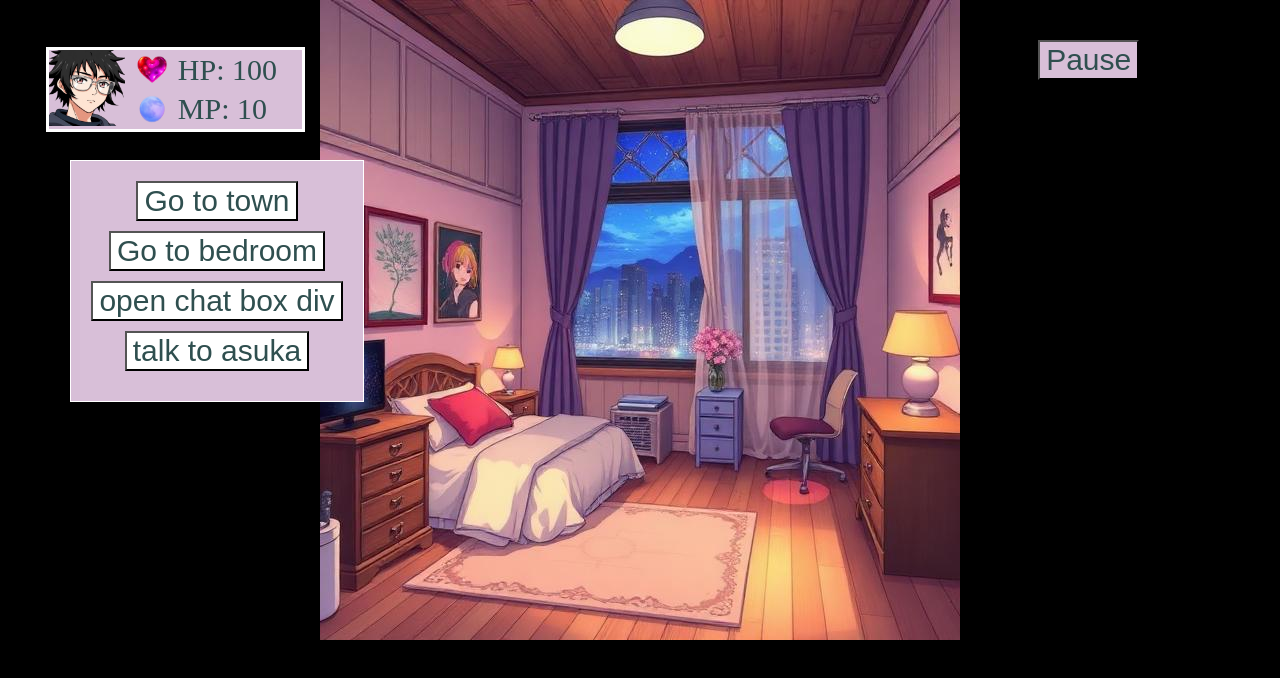
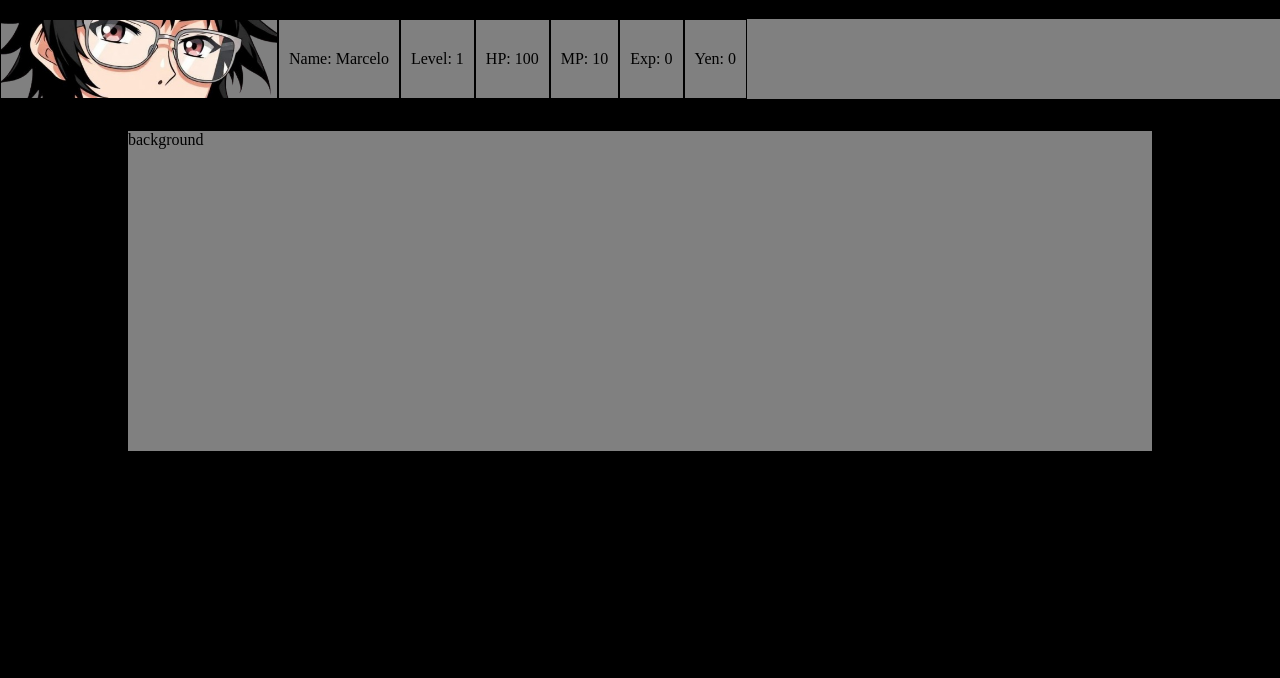
Before and after one commit to amethystCyber/amatsumiMMO, a plain HTML site: page amatsumiSPA.html in a window 1280 px wide. Drawn offline with Linux system fonts and the light colour scheme.

```diff
--- a/amatsumiSPA.html
+++ b/amatsumiSPA.html
@@ -2,248 +2,62 @@
 <head>
 <style>
 body{
-    background-color: black;
-    background-size: 50%;
-    background-position: top center;
-    background-repeat: no-repeat;
-}
-/*pause menu UI*/
-#pause{
-    position: absolute;
-    top: 5%;
-    right: 11%;
-    font-size: 30px;
-    background-color: thistle;
-    color: darkslategray;
-}
-#pauseMenu{
-border: solid 1px white;
-background-color: thistle;
-width: 80%;
-height: 80%;
-z-index: 20;
-position: absolute;
-left: 50%;
-top: 15%;
-transform: translateX(-50%);
-font-size: 30px;
-color: darkslategray;
-display: none;
-flex-direction: row;
-}
-#closePause{
-    position: absolute;
-    right: 0%;
-    top: 0%;
-    background-color: black;
-    color: white;
-    font-size: 30px;
-}
-#playerStats{
-    width: 50%;
-    align-items: center;
-    justify-content: center;
-    display: flex;
-    flex-direction: column;
-}
-#playerImg{
-  height: 50%;
-}
-#dataCenter{
-    border: solid 1px pink;
-    background-color: black;
-    width: 50%;
-    display: flex;
-    flex-direction: column;
-    align-items: center;
-    justify-content: center;
-}
-#dataCenter button{
-    background-color: thistle;
-    color: darkslategray;
-    font-size: 30px;
-    margin-bottom: 2%;
+  background-color: black;
 }
 
-/*playerBox top left*/
-#playerBox{
-  border: solid 3px white;
-  background-color: thistle;
-  position: relative;
-  left: 3%;
-  top: 5%;
-  width: 20%;
+#statusBar{
+  width: 100%;
   height: 10%;
-  display: flex;
-}
-#playerBoxPic{
-  background-image: url('marcelo.png');
-  background-size: contain;
-  background-repeat: no-repeat;
-  width: 30%;
-  height: 100%;
-}
-#playerBoxHpBox{
-  width: 70%;
-  height: 50%;
+  border: solid 3px black;
   position: absolute;
-  top: 0%;
-  left: 30%;
+  top: 2%;
+  left: 50%;
+  transform: translateX(-50%);
   display: flex;
   flex-direction: row;
+  background-color: grey;
 }
-#playerBoxMpBox{
-  width: 70%;
-  height: 50%;
+
+#background{
+  width: 80%;
+  height: 40%;
+  border: solid 3px black;
   position: absolute;
-  top: 50%;
-  left: 30%;
-  display: flex;
-  flex-direction: row;
+  top: 16%;
+  left: 50%;
+  transform: translateX(-50%);
+  background-color: grey;
 }
-#playerBoxHpPic{
-  width: 30%;
-  background-image: url('heart.png');
-  background-size: contain;
+
+#playerPhoto{
+  background-size: cover;
   background-repeat: no-repeat;
   background-position: center;
-}
-#playerBoxMpPic{
-  width: 30%;
-  background-image: url('mp.png');
-  background-size: contain;
-  background-repeat: no-repeat;
-  background-position: center;
-}
-#playerBoxHp{
-  color: darkslategray;
-  align-content: center;
-  font-size: 30px;
-}
-#playerBoxMp{
-  color: darkslategray;
-  align-content: center;
-  font-size: 30px;
-}
-
-/*Chatbox UI*/
-#chatbox{
-border: solid 1px black;
-background-color: white;
-width: 35%;
-height: 20%;
-position: absolute;
-top: 50%;
-left: 50%;
-transform: translateX(-50%);
-display: none;
-flex-direction: row;
-}
-#chatPic{
-width: 30%;
-height: 100%;
-border: solid 1px black;
-}
-#chatTalk{
-width: 70%;
-height: 100%;
-border: solid 1px black;
-}
-
-/*NPCS*/
-#asuka{
-  background-image: url('asuka3.png');
-  background-size: contain;
-  position: absolute;
-  top: 50%;
-  left: 50%;
-  z-index: 5;
   width: 20%;
 }
 
-/*Navbox UI*/
-#navBox{
-  background-color: thistle;
-  padding: 20px;
+.status{
+  border: solid 1px black;
+  justify-content: center;
   align-items: center;
-  justify-content: center;
   display: flex;
-  flex-direction: column;
-  width: fit-content;
-  position: absolute;
-  top: 20%;
-  left: 5.5%;
-  color: darkslategray;
-  font-weight: bold;
-  border: solid 1px white;
-}
-#navBox button{
-  background-color: white;
-  color: darkslategray;
-  font-size: 30px;
-  margin-bottom: 10px;
+  padding: 10px;
 }
 </style>
 </head>
 <body>
-<!--Pause Button-->
-<button onclick="openPause()" id="pause">Pause</button>
+<div id="statusBar">
 
-
-<!--Pause Menu-->
-<div id="pauseMenu">
-<button onclick="closePause()" id="closePause">X</button>
-<div id="playerStats">
-<img id="playerImg" src="bodyCelo.png">
-<span id="pauseStats"></span>
-</div>
-<div id="dataCenter">
-<button onclick="saveGame()">save game</button>
-<button onclick="loadGame()">load game</button>
-<button onclick="deleteSave()">erase game</button>
-</div>
-</div>
-
-
-
-<!--Player Box Top Left-->
-<div id="playerBox">
-
-<div id="playerBoxPic"></div>
-
-<div id="playerBoxHpBox">
-<div id="playerBoxHpPic"></div>
-<span id="playerBoxHp"></span>
-</div>
-<div id="playerBoxMpBox">
-<div id="playerBoxMpPic"></div>
-<span id="playerBoxMp"></span>
-</div>
+<div class="status" id="playerPhoto"></div>
+<div class="status" id="playerName"></div>
+<div class="status" id="playerLevel"></div>
+<div class="status" id="playerHealth"></div>
+<div class="status" id="playerMagic"></div>
+<div class="status" id="playerExp"></div>
+<div class="status" id="playerYen"></div>
 
 </div>
-
-<div id="asuka"></div>
-
-<!--Chatbox-->
-<div id="chatBox">
-<div id="chatPic"></div>
-<div id="chatTalk"></div>
-</div>
-
-
-
-<!--Navigation Box-->
-<div id="navBox">
-<button onclick="goToRoom('town')">Go to town</button>
-<button onclick="goToRoom('bedroom')">Go to bedroom</button>
-
-
-
-<!--testing buttons-->
-<button onclick="openChatBox()">open chat box div</button>
-<button onclick="talkToAsuka()">talk to asuka</button>
-</div>
-
+<div id="background">background</div>
 
 
 
@@ -254,18 +68,10 @@
     attack: 5,
     defense: 1,
     mp: 10,
-    gold: 0,
+    yen: 0,
     currentroom: "bedroom",
     exp: 0,
-    level: 0
-}
-
-let rat = {
-    name: "Angry Rat",
-    hp: 40,
-    exp: 8,
-    gold: 6,
-    url: "rat.jpg"
+    level: 1
 }
 
 const sumiKey = "AmatsumiV1Save";
@@ -313,71 +119,19 @@
   console.log("Save deleted.");
 }
 
-function pauseStatsSetup(){
-document.getElementById("pauseStats").innerText = `
-Name: ${gameState.playersName}
-Level: ${gameState.level}
-Exp: ${gameState.exp}
-Gold: ${gameState.gold}`
+function fillStatusBar(){
+  document.getElementById('playerPhoto').style.backgroundImage = "url('marcelo.png')";
+  document.getElementById('playerName').innerText = `Name: ${gameState.playersName}`;
+  document.getElementById('playerLevel').innerText = `Level: ${gameState.level}`;
+  document.getElementById('playerHealth').innerText = `HP: ${gameState.hp}`;
+  document.getElementById('playerMagic').innerText = `MP: ${gameState.mp}`;
+  document.getElementById('playerExp').innerText = `Exp: ${gameState.exp}`;
+  document.getElementById('playerYen').innerText = `Yen: ${gameState.yen}`;
+
+  console.log(`status bar has been filled with player stats`);
 }
 
-function openPause(){
-document.getElementById('pauseMenu').style.display = "flex";
-}
-
-function closePause(){
-document.getElementById('pauseMenu').style.display = "none";
-}
-
-function loadPlayerBox(){
-  document.getElementById('playerBoxHp').innerText = `HP: ${gameState.hp}`;
-  document.getElementById('playerBoxMp').innerText = `MP: ${gameState.mp}`;
-}
-
-
-function goToRoom(roomname){
-  //first we clear the previous room
-  document.body.style.backgroundImage = "none";
-
-  //set the current room in game state
-  gameState.currentroom = roomname;
-
-  //log whats going on
-  console.log('goToRoom function activated');
-  console.log('requested room:');
-  console.log(gameState.currentroom);
-
-  //if im going to town then the background becomes town
-  if (gameState.currentroom === "town"){
-  document.body.style.backgroundImage = "url('day1.jpg')";
-}
-
-  if (gameState.currentroom === "bedroom"){
-  document.body.style.backgroundImage = "url('bedroom.jpg')";
-}
-
-saveGame();
-}
-
-
-
-
-
-function openChatBox(){
-  document.getElementById('chatBox').style.display = "flex";
-}
-
-function talkToAsuka(){
-  openChatBox();
-
-}
-
-
-
-
-pauseStatsSetup();
-loadPlayerBox();
-loadGame();
+fillStatusBar();
 </script>
 </body>
 </html>
```
